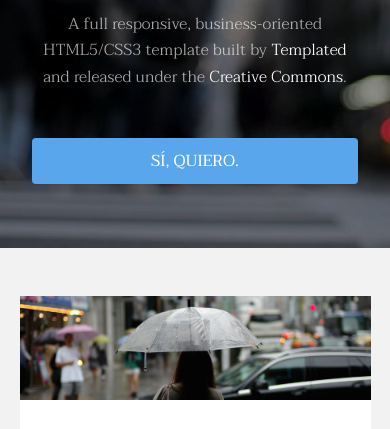
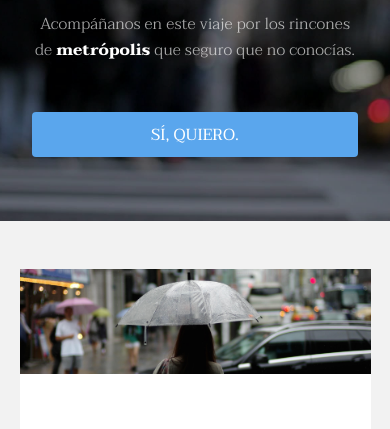
Before and after one commit to TatyMeneses/REP_04_METROPOLITA, a plain HTML site: page index.html in a window 390 px wide. Shown: the part 141-570 px from the top of the page. Drawn offline with Linux system fonts and the light colour scheme.

Commit message:
negrita fuerte blanco en la frase de portada por TOMÁS

```diff
--- a/assets/css/main.css
+++ b/assets/css/main.css
@@ -4455,4 +4455,10 @@ body.is-loading #banner:before {
 	#footer section {
 		display: none
 	}
-}
+
+	#banner b {
+		color: white;
+		font-weight: 900;
+		!important
+	}
+}
--- a/index.html
+++ b/index.html
@@ -37,8 +37,7 @@
 			<section id="banner" data-video="images/banner">
 				<div class="inner">
 					<h1>Metropolita</h1>
-					<p>A full responsive, business-oriented HTML5/CSS3 template<br />
-					built by <a href="https://templated.co/">Templated</a> and released under the <a href="https://templated.co/license">Creative Commons</a>.</p>
+					<p>Acompáñanos en este viaje por los rincones de <b>metrópolis</b> que seguro que no conocías.</p>
 					<a href="#one" class="button special scrolly">Sí, quiero.</a>
 				</div>
 			</section>
```
